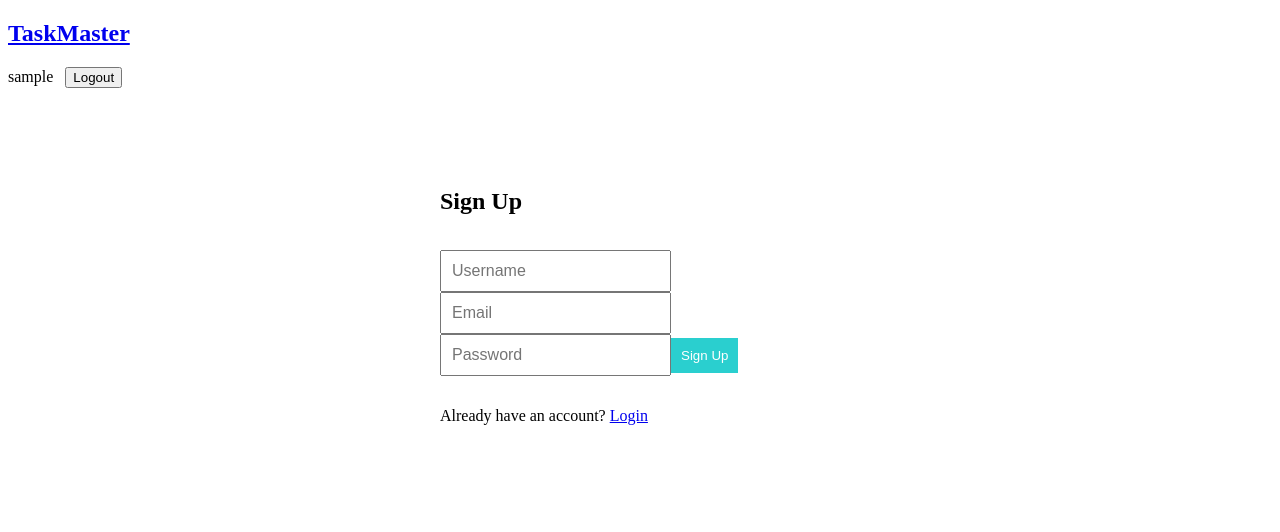
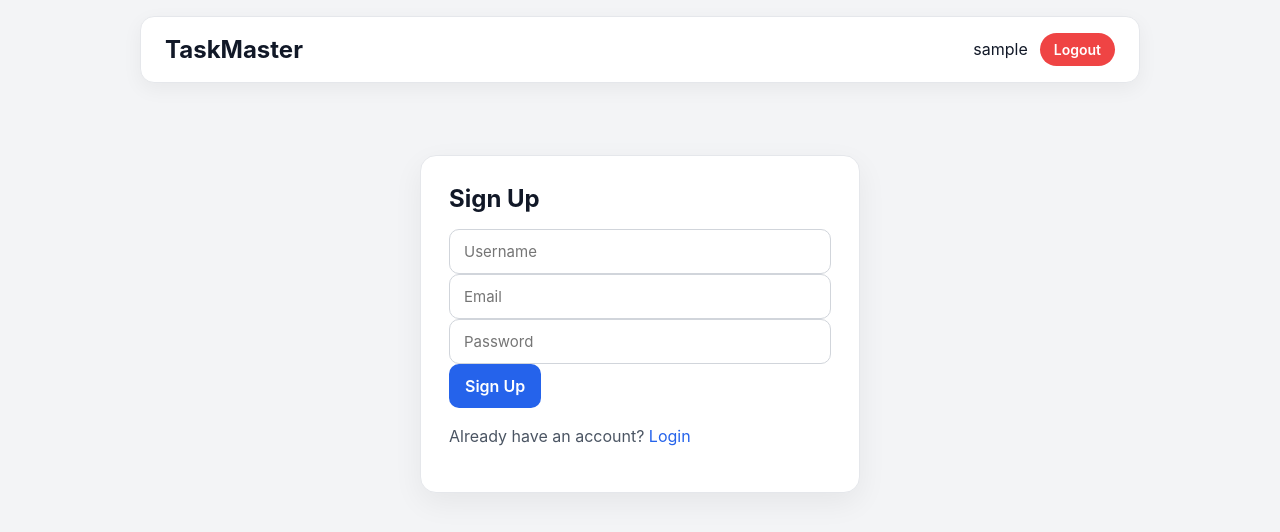
Before and after one commit to LynnD-pixel/Task-Master-Fullstack, a React (Vite) app in the folder frontend/: page /register in a window 1280 px wide. Shown: the top 532 px of the page. Built offline with nearby package versions, Linux system fonts and the light colour scheme; no server answers; sample sign-in values are in the browser's storage.

Commit message:
updated styling

```diff
--- a/frontend/src/components/TaskCard.jsx
+++ b/frontend/src/components/TaskCard.jsx
@@ -5,13 +5,17 @@ function TaskCard({ task, onStatusChange, onDelete }) {
       <p>{task.description}</p>
       <p>Status: {task.status}</p>
 
+      <span className={`status-badge ${task.status === "To Do"
+        ? "status-todo" : task.status === "In Progress" ? "status-progress" : "status-done"
+      }`}>{task.status}</span>
+
       <select
         value={task.status}
         onChange={(e) => onStatusChange(task._id, e.target.value)}
       >
-        <option value="To Do">To Do</option>
-        <option value="In Progress">In Progress</option>
-        <option value="Done">Done</option>
+        <option value="To Do">To Do 😩</option>
+        <option value="In Progress">In Progress ⏳</option>
+        <option value="Done">Done 🙌</option>
       </select>
 
       <button type="button" onClick={() => onDelete(task._id)}>
--- a/frontend/src/components/TaskForm.jsx
+++ b/frontend/src/components/TaskForm.jsx
@@ -51,9 +51,9 @@ function TaskForm({ onCreateTask }) {
         value={formData.status}
         onChange={handleChange}
       >
-        <option value="To Do">To Do</option>
-        <option value="In Progress">In Progress</option>
-        <option value="Done">Done</option>
+        <option value="To Do">To Do 😩</option>
+        <option value="In Progress">In Progress ⏳</option>
+        <option value="Done">Done 🙌</option>
       </select>
 
       <button type="submit">Add Task</button>
--- a/frontend/src/index.css
+++ b/frontend/src/index.css
@@ -1,24 +1,267 @@
-.auth-container {
-  max-width: 400px;
-  margin: 80px auto;
-  display: flex;
-  flex-direction: column;
-  gap: 15px;
+:root {
+  --color-primary: #1f2937;   /* your main color */
+  --color-accent: #2563eb;    /* your blue */
+  --color-bg: #f3f4f6;
+  --color-white: #ffffff;
+  --color-danger: #ef4444;
 }
 
-.auth-container input {
-  padding: 10px;
-  font-size: 16px;
+* {
+  box-sizing: border-box;
 }
 
-.auth-container button {
-  padding: 10px;
-  background: #2acfcf;
-  border: none;
-  color: white;
+:root {
+  font-family: Inter, Arial, sans-serif;
+  color: #1f2937;
+  background: #f3f4f6;
+}
+
+h1, h2, h3 {
+  margin-top: 0;
+  color: #111827;
+}
+
+p {
+  color: #4b5563;
+  line-height: 1.6;
+}
+
+body {
+  margin: 0;
+  background: #f3f4f6;
+  color: #1f2937;
+}
+
+a {
+  color: #2563eb;
+  text-decoration: none;
+}
+
+a:hover {
+  text-decoration: underline;
+}
+
+button,
+input,
+select,
+textarea {
+  font: inherit;
+}
+
+button {
   cursor: pointer;
 }
 
+.status-badge {
+  display: inline-block;
+  padding: 6px 12px;
+  border-radius: 999px;
+  font-size: 14px;
+  font-weight: 600;
+  margin-top: 8px;
+}
+
+.status {
+  font-weight: 600;
+  padding: 4px 8px;
+  border-radius: 6px;
+}
+
+.status.todo {
+  background: #e5e7eb;
+  color: #374151;
+}
+
+.status.progress {
+  background: #dbeafe;
+  color: #1d4ed8;
+}
+
+.status.done {
+  background: #d1fae5;
+  color: #065f46;
+}
+
+
+
+.page {
+  max-width: 1100px;
+  margin: 32px auto;
+  padding: 0 24px 40px;
+}
+
+.card {
+  background: #ffffff;
+  border: 1px solid #e5e7eb;
+  border-radius: 16px;
+  padding: 24px;
+  box-shadow: 0 10px 30px rgba(0, 0, 0, 0.06);
+  margin-bottom: 20px;
+  border-left: 4px solid var(--color-primary);
+}
+
+
+.topbar a {
+  color: #374151;
+  font-weight: 500;
+}
+
+.topbar button {
+  background: #2563eb;
+  color: white;
+  border-radius: 999px;
+  padding: 8px 14px;
+  font-size: 14px;
+}
+
+.topbar button:hover {
+  background: #1d4ed8;
+}
+
+.topbar {
+  max-width: 1000px;
+  margin: 1rem auto 0;
+  padding: 1rem 1.5rem;
+  display: flex;
+  justify-content: space-between;
+  align-items: center;
+  gap: 16px;
+  background: #ffffff;
+  color: #111827;
+  border-radius: 14px;
+  border: 1px solid #e5e7eb;
+  box-shadow: 0 6px 20px rgba(0, 0, 0, 0.05);
+  margin-bottom: 20px;
+  backdrop-filter: blur(8px);
+}
+
+.topbar h2,
+.topbar h1 {
+  margin: 0;
+}
+
+.auth-container {
+  max-width: 440px;
+  margin: 72px auto;
+  padding: 28px;
+  background: #ffffff;
+  border-radius: 16px;
+  box-shadow: 0 10px 30px rgba(0, 0, 0, 0.06);
+  border: 1px solid #e5e7eb;
+}
+
+.auth-container h1,
+.auth-container h2 {
+  margin-top: 0;
+  margin-bottom: 1rem;
+}
+
+.auth-form,
+.form-card {
+  display: flex;
+  flex-direction: column;
+  gap: 14px;
+}
+
+input,
+select,
+textarea {
+  width: 100%;
+  padding: 12px 14px;
+  border: 1px solid #d1d5db;
+  border-radius: 10px;
+  background: #fff;
+  font-size: 15px;
+}
+
+input:focus,
+select:focus,
+textarea:focus {
+  outline: none;
+  border-color: #2563eb;
+  box-shadow: 0 0 0 4px rgba(37, 99, 235, 0.12)
+}
+
+button {
+  border: none;
+  background: #2563eb;
+  color: white;
+  padding: 12px 16px;
+  border-radius: 10px;
+  font-weight: 600;
+}
+
+button:hover {
+  background: #1d4ed8;
+  transform: translateY(-1px);
+}
+
+button[type="button"] {
+  background: #ef4444;
+}
+
+button[type="button"]:hover {
+  background: #dc2626;
+}
+
+.list {
+  display: grid;
+  gap: 16px;
+}
+
+.list-item {
+  border: 1px solid #e5e7eb;
+  border-radius: 14px;
+  padding: 18px;
+  background: #f9fafb;
+  transition: transform 0.2s ease, box-shadow 0.2 ease;
+}
+
+.list-item h3 {
+  margin-top: 0;
+  margin-bottom: 0.5rem;
+}
+
+.list-item p {
+  margin: 0.35rem 0;
+}
+
+.list-item:hover {
+  transform: translateY(-2px);
+  box-shadow: 0 8px 20px rgba(0, 0, 0, 0.06);
+}
+
 .error {
-  color: red;
+  color: #dc2626;
+  font-weight: 500;
 }
+
+.success {
+  color: #059669;
+}
+
+form h2,
+.card h2 {
+  margin-top: 0;
+}
+
+p {
+  line-height: 1.5;
+}
+
+@media (min-width: 900px) {
+  .dashboard-grid,
+  .project-grid {
+    display: grid;
+    grid-template-columns: 1fr 1.3fr;
+    gap: 20px;
+    align-items: start;
+  }
+  .page {
+    padding: 0 1.5rem 2rem;
+  }
+
+  .topbar {
+    padding: 1rem 1.5rem;
+  }
+}
--- a/frontend/src/pages/Project.jsx
+++ b/frontend/src/pages/Project.jsx
@@ -71,7 +71,7 @@ function Project() {
   if (!project) return <p className="page">Project not found</p>;
 
   return (
-    <div className="page">
+    <div className="project-grid">
       <p>
         <Link to="/">← Back to Dashboard</Link>
       </p>
```
